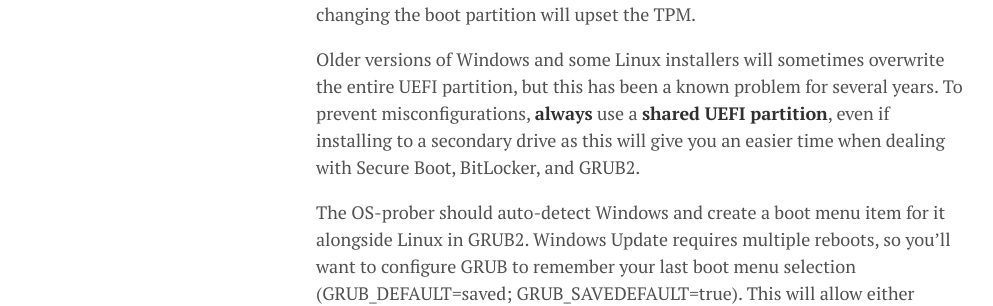
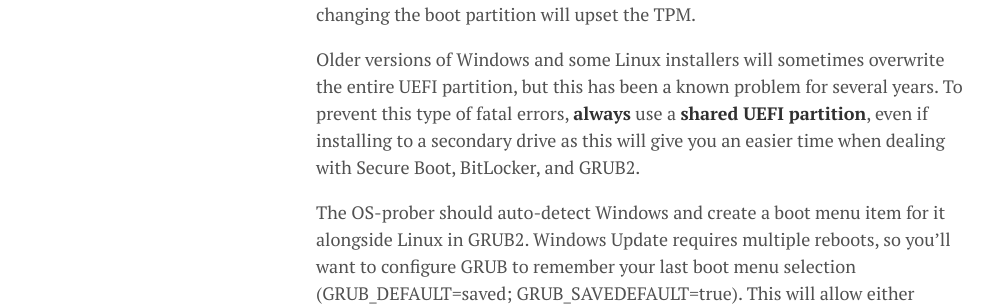
Before and after one commit to lgeurts/lgeurts.github.io, a Jekyll site: the page built from _posts/2019-03-19-dual-booting-windows-and-linux.md, in a window 1280 px wide and 900 px high, scrolled down 2752 px. Shown: the part 213-519 px from the top of the window, without its empty margins (0-993 px from the left). Built offline with Jekyll 4.4.1, drawn with Linux system fonts in a browser that asks for light colours; nearby versions of some CDN libraries; comment, search, counter and statistics services are not loaded.

Commit message:
Update 2019-03-19-dual-booting-windows-and-linux.md

```diff
--- a/_posts/2019-03-19-dual-booting-windows-and-linux.md
+++ b/_posts/2019-03-19-dual-booting-windows-and-linux.md
@@ -49,7 +49,7 @@
 
 Windows 10 and Linux share the same partition for their UEFI blobs. However, you can't install multiple versions of Windows or the same Linux distro on the same UEFI system partition. Each OS will install into its own named folder e.g. "Microsoft", “Fedora”, or "Ubuntu”, and this naming scheme does not allow for more than one unique version at the time. If you really need to install multiple versions of lets say Ubuntu, then you also have to create separate UEFI system partitions for each one. This requires disabling BitLocker Device Encryption as changing the boot partition will upset the TPM.
 
-Older versions of Windows and some Linux installers will sometimes overwrite the entire UEFI partition, but this has been a known problem for several years. To prevent misconfigurations, **always** use a **shared UEFI partition**, even if installing to a secondary drive as this will give you an easier time when dealing with Secure Boot, BitLocker, and GRUB2.
+Older versions of Windows and some Linux installers will sometimes overwrite the entire UEFI partition, but this has been a known problem for several years. To prevent this type of fatal errors, **always** use a **shared UEFI partition**, even if installing to a secondary drive as this will give you an easier time when dealing with Secure Boot, BitLocker, and GRUB2.
 
 The OS-prober should auto-detect Windows and create a boot menu item for it alongside Linux in GRUB2. Windows Update requires multiple reboots, so you’ll want to configure GRUB to remember your last boot menu selection (GRUB_DEFAULT=saved; GRUB_SAVEDEFAULT=true). This will allow either operating system to trigger multiple reboots to perform updates and have it boot into the correct operating system. It’ll also get you back into the same operating system that you used the last time you booted your system.
 
```
